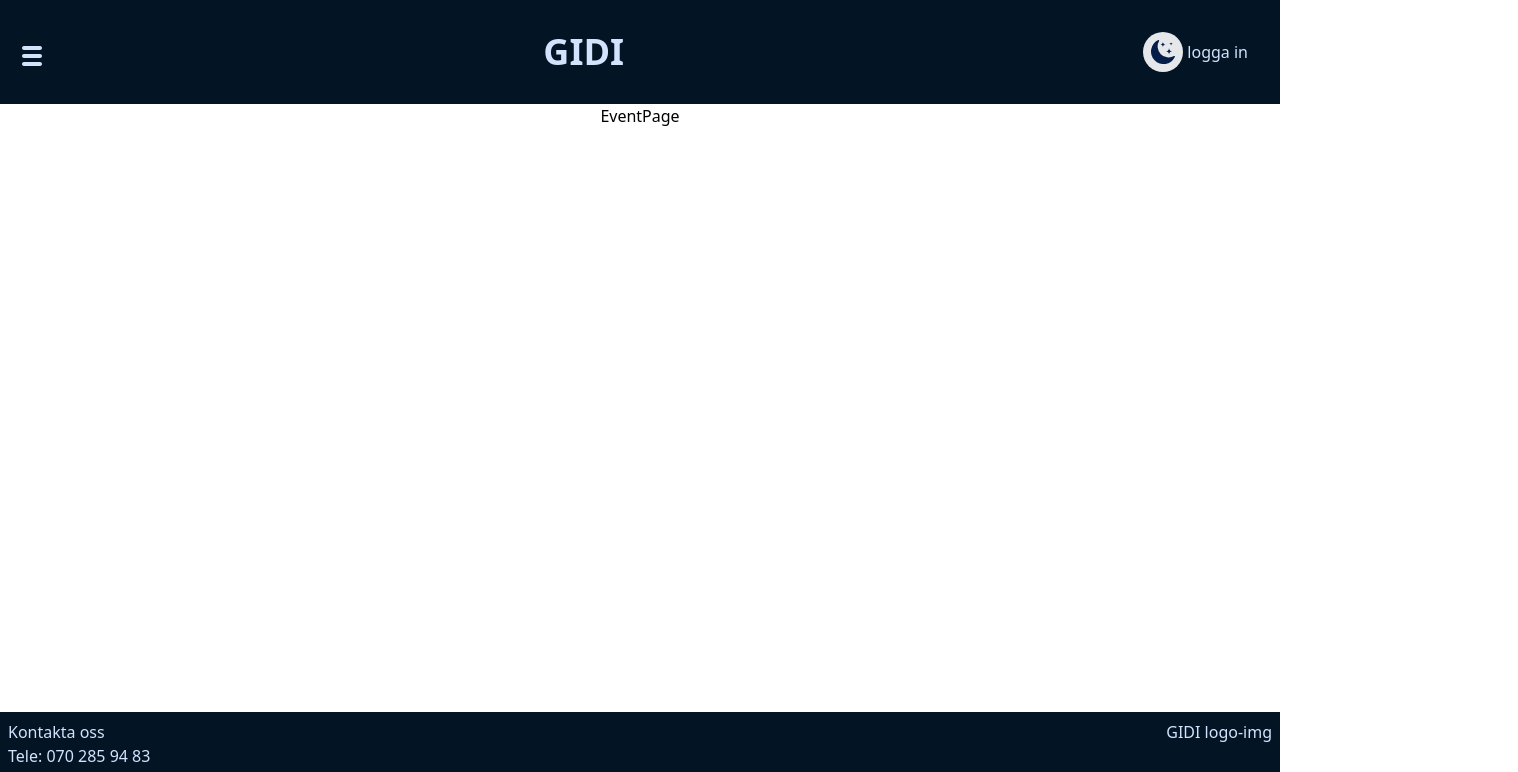
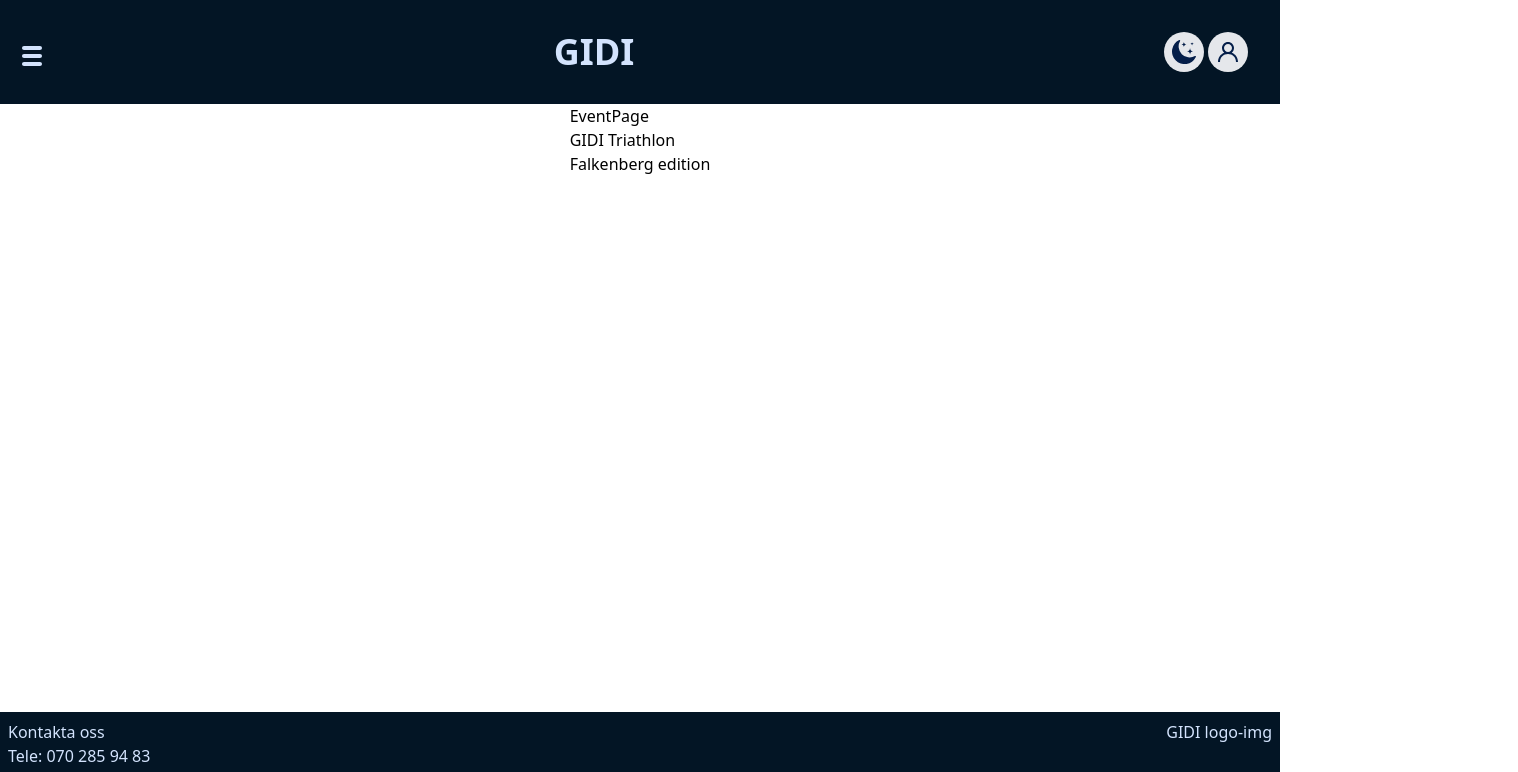
Before and after one commit to Taggen14/GIDI-client, a React (Vite) app: page /event in a window 1280 px wide. Shown: the top 772 px of the page, 1518 px wide, since content can reach past the window. Built offline with nearby package versions, Linux system fonts and the light colour scheme.

Commit message:
profile menu updated

```diff
--- a/src/App.tsx
+++ b/src/App.tsx
@@ -5,6 +5,7 @@
 import { Register } from "./components/pages/auth/Register"
 import { EventPage } from "./components/pages/event/EventPage"
 import { CalendarFeedPage } from "./components/pages/calendarFeed/CalendarFeedPage"
+import { Profile } from "./components/pages/auth/Profile"
 
 const router = createBrowserRouter([
   {
@@ -18,6 +19,10 @@
       {
         path: '/login',
         element: <Login />,
+      },
+      {
+        path: '/Profil',
+        element: <Profile />,
       },
       {
         path: '/registrera',
--- a/src/assets/icons/icons.tsx
+++ b/src/assets/icons/icons.tsx
@@ -33,3 +33,14 @@
         <path d="M512,256l-61.567-52.118l27.283-75.913l-79.417-14.26L384.04,34.276l-75.921,27.291L256,0l-52.118,61.566 l-75.913-27.282l-14.268,79.424L34.283,127.96l27.284,75.929L0,256l61.567,52.118l-27.284,75.913l79.418,14.26l14.259,79.433 l75.921-27.291L256,512l52.118-61.566l75.913,27.282l14.267-79.424l79.417-14.252l-27.283-75.921L512,256z M256,427.464V84.536 c94.693,0,171.464,76.772,171.464,171.464S350.693,427.464,256,427.464z" />
     </svg>
 );
+
+export const ProfileIcon = () => (
+    <svg>
+        <g transform="translate(-420.000000, -2159.000000)">
+            <g transform="translate(56.000000, 160.000000)">
+                <path d="M374,2009 C371.794,2009 370,2007.206 370,2005 C370,2002.794 371.794,2001 374,2001 C376.206,2001 378,2002.794 378,2005 C378,2007.206 376.206,2009 374,2009 M377.758,2009.673 C379.124,2008.574 380,2006.89 380,2005 C380,2001.686 377.314,1999 374,1999 C370.686,1999 368,2001.686 368,2005 C368,2006.89 368.876,2008.574 370.242,2009.673 C366.583,2011.048 364,2014.445 364,2019 L366,2019 C366,2014 369.589,2011 374,2011 C378.411,2011 382,2014 382,2019 L384,2019 C384,2014.445 381.417,2011.048 377.758,2009.673">
+                </path>
+            </g>
+        </g>
+    </svg>
+);
--- a/src/components/TestMain.tsx
+++ b/src/components/TestMain.tsx
@@ -1,6 +1,8 @@
 
 export const TestMain = () => {
     return (
-        <p className="text-3xl font-bold underline">main app!!</p>
+        <>
+            <p className="text-3xl font-bold underline">main app!!</p>
+        </>
     )
 }
--- a/src/components/header/GlobalNavMenu.tsx
+++ b/src/components/header/GlobalNavMenu.tsx
@@ -6,7 +6,7 @@
 
 export const GlobalNavMenu = ({ /* showGlobalNav, setShowGlobalNav */ }: GlobalNavMenuProps) => {
     return (
-        <ul>
+        <ul className="absolute">
             <li>
                 <Link to={'/event'}>Event</Link>
             </li>
--- a/src/components/header/Header.tsx
+++ b/src/components/header/Header.tsx
@@ -1,17 +1,19 @@
 import { useRef, useEffect, useState } from "react"
-import { BrightnessDeviceSettingIcon, DarkmodeIcon, LightmodeIcon, MenuIcon } from "../../assets/icons/icons"
+import { BrightnessDeviceSettingIcon, DarkmodeIcon, LightmodeIcon, MenuIcon, ProfileIcon } from "../../assets/icons/icons"
 import { ThemeDropdown } from "./ThemeDropdown"
 import { Theme } from "../../types/types"
 import { Link } from "react-router-dom"
 import { GlobalNavMenu } from "./GlobalNavMenu"
+import { ProfileDropdown } from "./ProfileDropdown"
 
 export const Header = () => {
     const [theme, setTheme] = useState<Theme>('dark')
     const [show, setShow] = useState(false)
     const [showGlobalNav, setShowGlobalNav] = useState(false)
-    const [isLoggedIn/* , setIsLoggedIn */] = useState(false)
+    const [showProfileMenu, setShowProfileMenu] = useState(false)
 
     const themeMenuRef = useRef<HTMLDivElement>(null)
+    const profileMenuRef = useRef<HTMLDivElement>(null)
 
     // changing theme without refreshing browser, and save to LS
     useEffect(() => {
@@ -34,7 +36,7 @@
 
     return (
         <header className='bg-lightmode-main-bg dark:bg-darkmode-main-bg text-lightmode-prim-text dark:text-darkmode-prim-text flex items-center justify-between p-4 fill-current'>
-            <div className='w-6 h-6'>
+            <div className='relative w-6 h-6'>
                 <button onClick={() => setShowGlobalNav(!showGlobalNav)}>
                     <MenuIcon />
                 </button>
@@ -52,8 +54,11 @@
                     </button>
                     {show && <ThemeDropdown show={show} setShow={setShow} setTheme={setTheme} themeMenuRef={themeMenuRef} />}
                 </div>
-                <div className=''>
-                    <Link to={'/login'}>logga {isLoggedIn ? 'ut' : 'in'}</Link>
+                <div ref={profileMenuRef} className='relative dark:text-lightmode-prim-text'>
+                    <button className="p-2.5 w-10 h-10 bg-gray-200 rounded-full" onClick={() => setShowProfileMenu(!showProfileMenu)}>
+                        <ProfileIcon />
+                    </button>
+                    {showProfileMenu && <ProfileDropdown showProfileMenu={showProfileMenu} setShowProfileMenu={setShowProfileMenu} profileMenuRef={profileMenuRef} />}
                 </div>
             </div>
         </header>
--- /dev/null
+++ b/src/components/header/ProfileDropdown.tsx
@@ -0,0 +1,42 @@
+import { useState, useEffect, RefObject } from "react"
+import { Link } from "react-router-dom"
+
+interface ProfileDropdownProps {
+    showProfileMenu: boolean
+    setShowProfileMenu: (value: boolean) => void,
+    profileMenuRef: RefObject<HTMLDivElement>
+}
+
+export const ProfileDropdown = ({ showProfileMenu, setShowProfileMenu, profileMenuRef }: ProfileDropdownProps) => {
+    const [isLoggedIn/* , setIsLoggedIn */] = useState(false)
+
+    // closes profile dropdown
+    useEffect(() => {
+        const closeThemeDropDown = (e: MouseEvent): void => {
+            if (profileMenuRef.current && !profileMenuRef.current.contains(e.target as Node)) setShowProfileMenu(false)
+        }
+        showProfileMenu ? document.addEventListener('mousedown', closeThemeDropDown) : document.removeEventListener('mousedown', closeThemeDropDown)
+        return () => document.removeEventListener('mousedown', closeThemeDropDown)
+    }, [showProfileMenu])
+
+    return (
+        <div className="absolute flex flex-col whitespace-nowrap p-1 right-0 top-full mt-2 bg-white border rounded-lg dark:text-lightmode-prim-text">
+            <button className='p-1 hover:cursor-pointer hover:bg-gray-200 hover:rounded-lg' onClick={() => setShowProfileMenu(false)}>
+                <Link to={'/login'}>
+                    logga {isLoggedIn ? 'ut' : 'in'}
+                </Link></button>
+            {isLoggedIn && (
+                <button className='p-1 hover:cursor-pointer hover:bg-gray-200 hover:rounded-lg' onClick={() => setShowProfileMenu(false)}>
+                    <Link to={'/profil'}>
+                        Min profil
+                    </Link>
+                </button>
+            )}
+            <button className='p-1 hover:cursor-pointer hover:bg-gray-200 hover:rounded-lg' onClick={() => setShowProfileMenu(false)}>
+                <Link to={'/registrera'}>
+                    Skapa konto
+                </Link>
+            </button>
+        </div>
+    )
+}
--- a/src/components/header/ThemeDropdown.tsx
+++ b/src/components/header/ThemeDropdown.tsx
@@ -28,9 +28,9 @@
     }
 
     return (
-        <ul className="absolute right-0 top-full mt-2 bg-white border w-fit rounded-lg">
+        <ul className="absolute right-0 top-full p-1 mt-2 bg-white border w-fit rounded-lg">
             {themes.map((mode) => (
-                <li key={mode} className="flex w-100 m-1 hover:cursor-pointer hover:bg-gray-200" onClick={() => changeThemeMode(mode)}>
+                <li key={mode} className="flex w-100 hover:cursor-pointer hover:bg-gray-200 p-1 hover:rounded-lg" onClick={() => changeThemeMode(mode)}>
                     <button className='w-6 h-6'>
                         {mode === 'dark' && <DarkmodeIcon />}
                         {mode === 'light' && <LightmodeIcon />}
--- a/src/components/pages/auth/Login.tsx
+++ b/src/components/pages/auth/Login.tsx
@@ -12,7 +12,7 @@
             <form className="flex flex-col" onSubmit={loginUser}>
                 <label htmlFor="login-username">Användar namn:</label>
                 <input type="text" name="login-username" placeholder="..." />
-                <label htmlFor="login-password">Användar namn:</label>
+                <label htmlFor="login-password">Lösenord:</label>
                 <input type="password" name="login-password" placeholder="..." />
                 <button type="submit">Logga in</button>
             </form>
--- /dev/null
+++ b/src/components/pages/auth/Profile.tsx
@@ -0,0 +1,6 @@
+
+export const Profile = () => {
+    return (
+        <div>Profil</div>
+    )
+}
--- a/src/components/pages/event/EventPage.tsx
+++ b/src/components/pages/event/EventPage.tsx
@@ -1,6 +1,12 @@
 
 export const EventPage = () => {
   return (
-    <div>EventPage</div>
+    <div>
+      <h2>EventPage</h2>
+      <div>
+        <h3>GIDI Triathlon</h3>
+        <span>Falkenberg edition</span>
+      </div>
+    </div>
   )
 }
```
